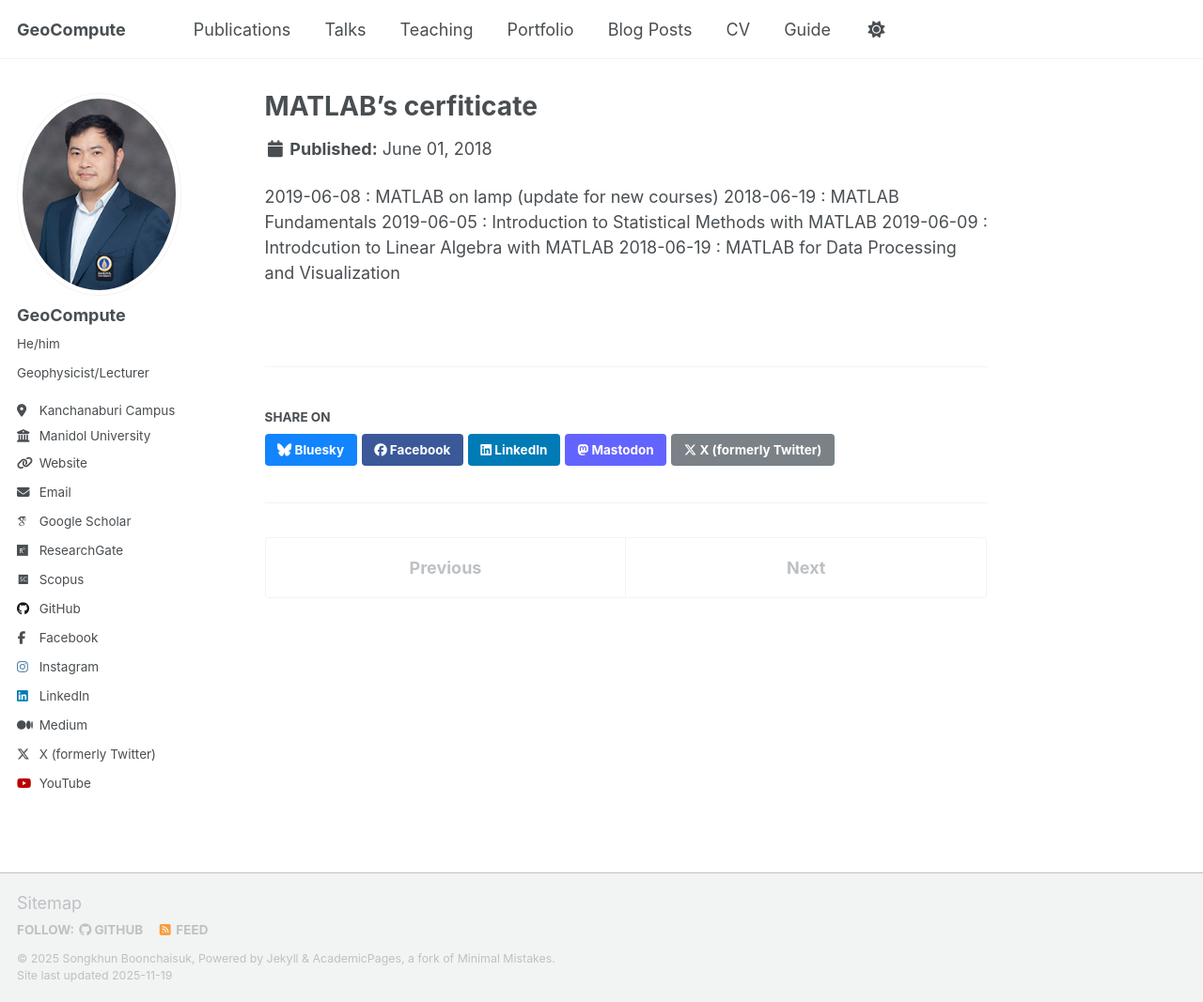
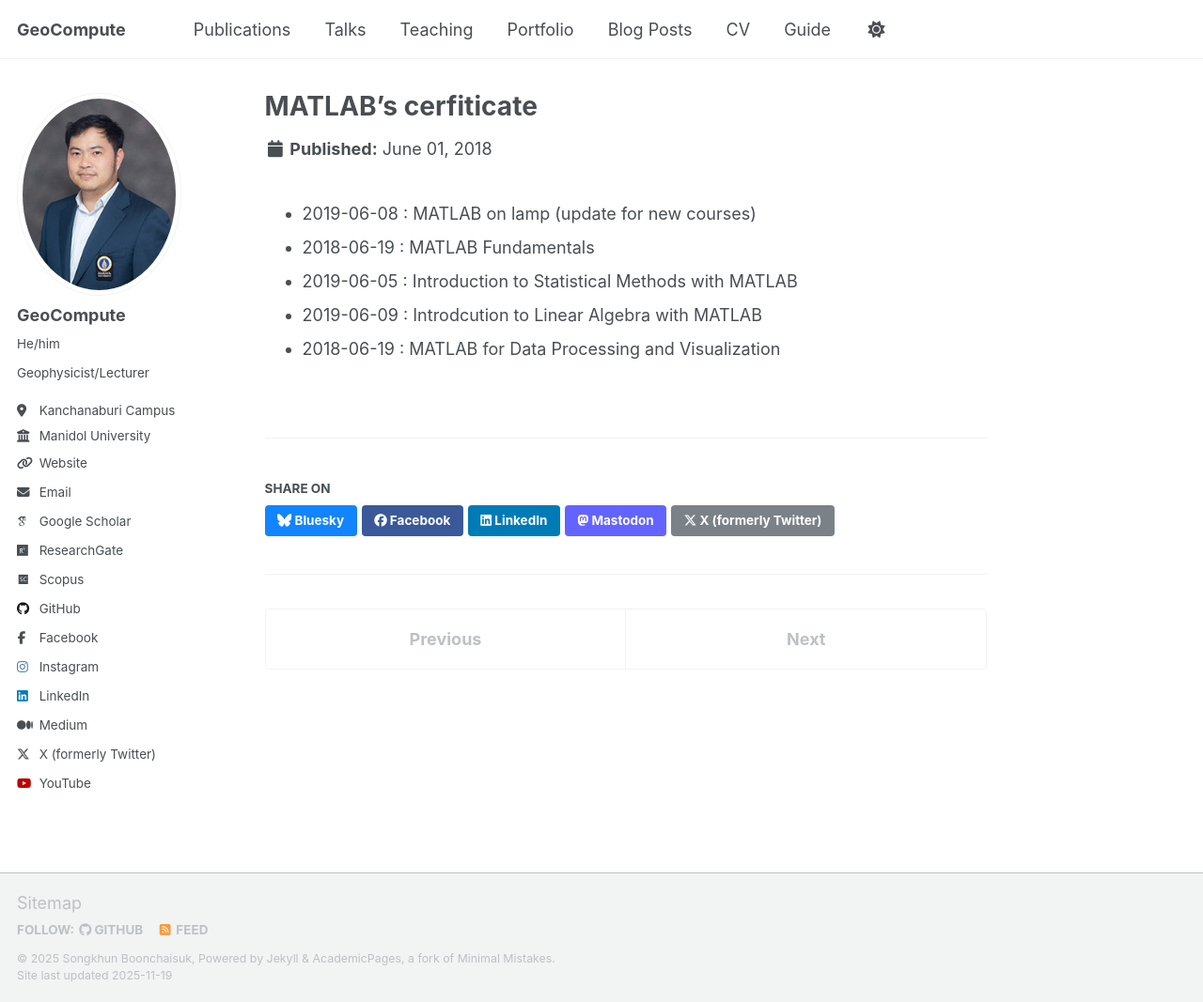
Before and after one commit to Songkhun/Songkhun.github.io, a Jekyll site: the page built from _portfolio/2018-06-01-MATLAB.md, in a window 1280 px wide and 1067 px high. Shown: the whole window at 94% size. Built offline with Jekyll 4.4.1, drawn with Linux system fonts in a browser that asks for light colours; some web fonts are replaced; a script that is not in the unit is left out.

```diff
--- a/_portfolio/2018-06-01-MATLAB.md
+++ b/_portfolio/2018-06-01-MATLAB.md
@@ -4,8 +4,8 @@ excerpt: "Some self-paced training cerfiticate <br/><img src='/images/matlab.jpe
 collection: portfolio
 ---
 
-2019-06-08 : MATLAB on lamp (update for new courses)
-2018-06-19 : MATLAB Fundamentals
-2019-06-05 : Introduction to Statistical Methods with MATLAB
-2019-06-09 : Introdcution to Linear Algebra with MATLAB
-2018-06-19 : MATLAB for Data Processing and Visualization
+- 2019-06-08 : MATLAB on lamp (update for new courses)
+- 2018-06-19 : MATLAB Fundamentals
+- 2019-06-05 : Introduction to Statistical Methods with MATLAB
+- 2019-06-09 : Introdcution to Linear Algebra with MATLAB
+- 2018-06-19 : MATLAB for Data Processing and Visualization
```
